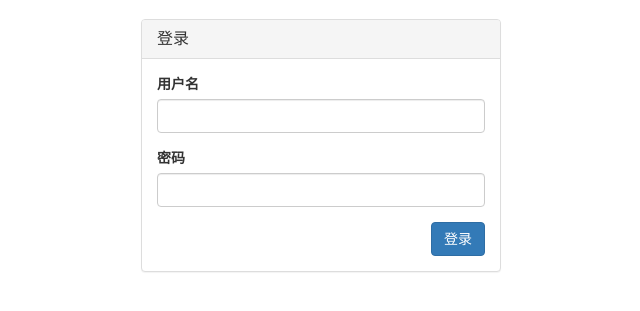
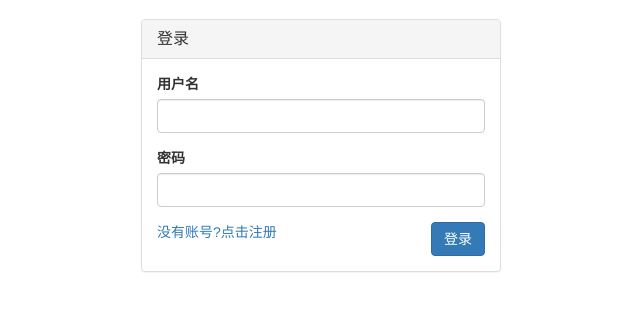
Before and after one commit to suploser/mysite, a Django app: page /login/ in a window 1280 px wide. Shown: the part 51-362 px from the top of the page, without its empty margins (319-959 px from the left). Run offline with Django 3.2, Linux system fonts and the light colour scheme; some libraries are stand-ins or nearby versions.

Commit message:
登陆页面

```diff
--- a/templates/login.html
+++ b/templates/login.html
@@ -23,6 +23,7 @@
                             </div>
                             {% endfor %}
                             <span>{{ login_form.non_field_errors }}</span>
+                            <span><a href="{% url 'regist' %}?from={{ referer }}" class="">没有账号?点击注册</a></span>
                             <input type="submit" value="登录" class="btn btn-primary pull-right">
                             </form>
                         </div>
```
